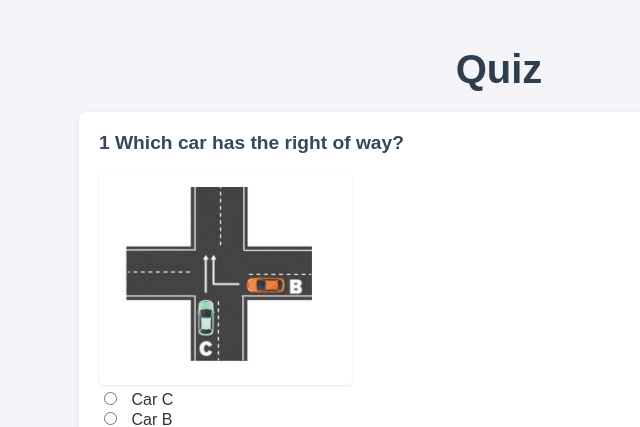
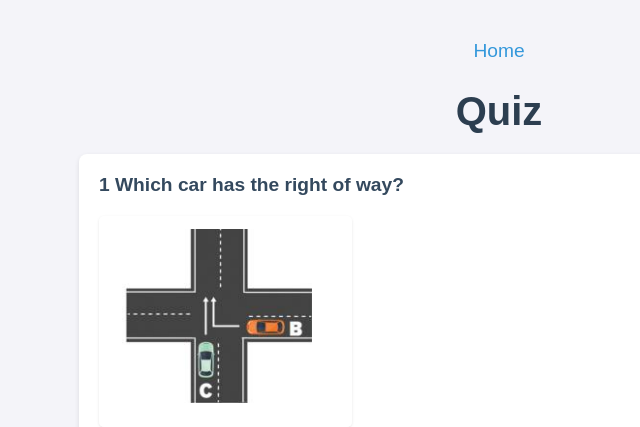
Before and after one commit to salemkingzw/vid-question, a Flask app: page /quiz in a window 1280 px wide. Shown: the top 427 px of the page, without its empty margins (141-781 px from the left). Run offline with Flask 3, Linux system fonts and the light colour scheme.

Commit message:
Update quiz.html

```diff
--- a/templates/quiz.html
+++ b/templates/quiz.html
@@ -5,6 +5,7 @@
     <link rel="stylesheet" href="static/css/style3.css">
 </head>
 <body>
+    <a href="/">Home</a>
     <h1>Quiz</h1>
     <form method="POST">
         {% for question in questions %}
```
